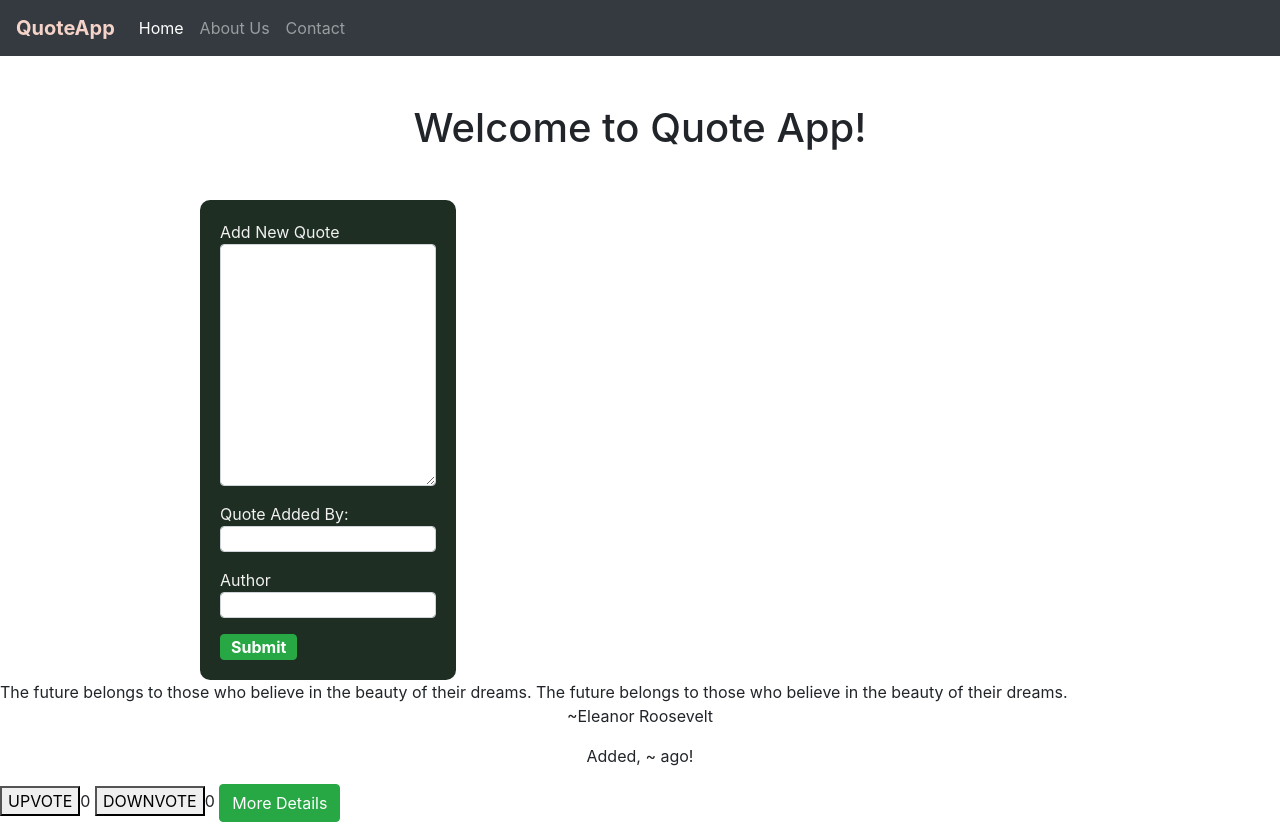
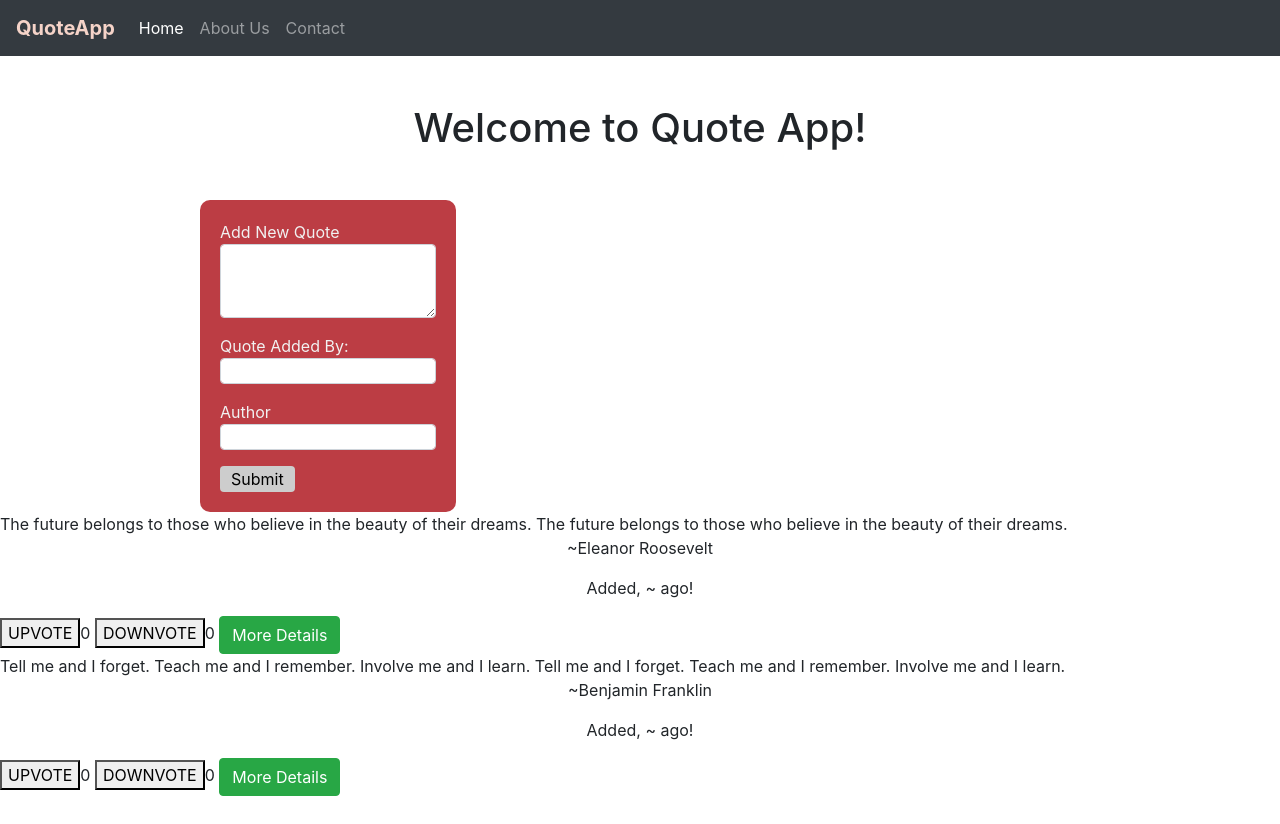
Before and after one commit to chanaiagwata/Quote-App, an Angular app: page / in a window 1280 px wide. Shown: the top 824 px of the page. After the commit the page ends 800 px from the top, so only its background shows below. Built offline with nearby package versions, Linux system fonts and the light colour scheme.

Commit message:
style:improve button styling

```diff
--- a/src/app/quote-form/quote-form.component.css
+++ b/src/app/quote-form/quote-form.component.css
@@ -9,7 +9,7 @@
     }
 
 .main{
-    background:#1E2E23 ;
+    background:#BC3D44;
     padding:20px;
     color:#f1f1f1;
     border-radius: 10px;
@@ -19,5 +19,9 @@
 .btn{
     padding-left:10px;
     padding-right: 10px;
-    font-weight: bold;
+    background:#CDCDCD;
 }
+.btn:hover{
+    color: #FFFFFF;
+    background-color: #8DB2BB;
+}
--- a/src/app/quote-form/quote-form.component.html
+++ b/src/app/quote-form/quote-form.component.html
@@ -4,7 +4,7 @@
     <form (ngSubmit)="submitQuote()" #goalForm='ngForm'>
       <div class="form-group">
         <label for="quoteItself">Add New Quote</label>
-        <textarea class="form-control" name="newQuotearea" id="newQuotearea" rows="10" required
+        <textarea class="form-control" name="newQuotearea" id="newQuotearea" rows="3" required
           [(ngModel)]="newQuote.quote" #newQuotearea='ngModel'></textarea>
       </div>
       <!-- validate quote iput -->
@@ -33,7 +33,7 @@
         </div>
       </div>
       <div class="form-group">
-        <button type="submit" class="btn btn-success mt-3" value="output quote" id="bnt-submit">Submit</button>
+        <a><button type="submit" class="btn mt-3" value="output quote" id="bnt-submit">Submit</button></a>
       </div>
     </form>
   </div>
```
Also changed, not shown: src/app/quote-description/quote-description.component.css (+0 -23 lines).
